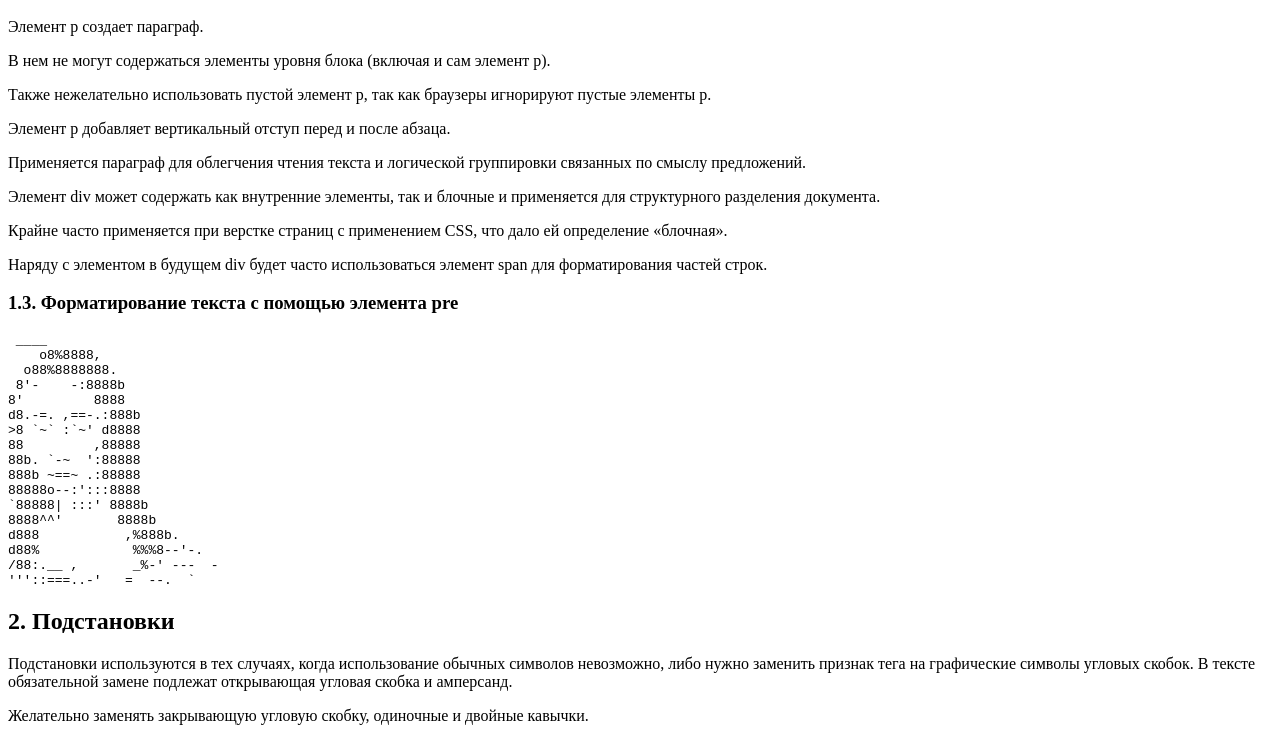
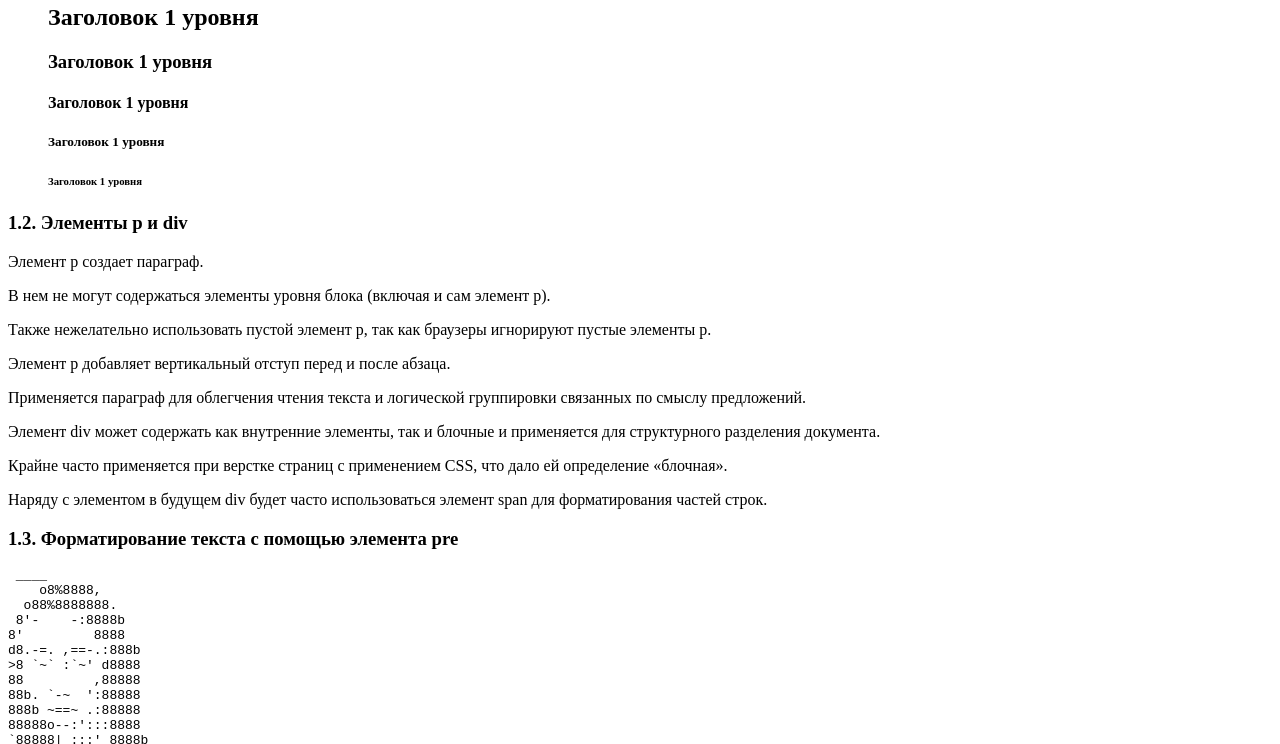
Before and after one commit to Severyuga/severyuga.github.io, a plain HTML site: page lab1/1_1labb.html in a window 1280 px wide. Shown: the part 356-1100 px from the top of the page. Drawn offline with Linux system fonts and the light colour scheme.

Commit message:
фикс 1l

```diff
--- a/lab1/1_1labb.html
+++ b/lab1/1_1labb.html
@@ -15,12 +15,15 @@
 Все заголовки имеют полужирное начертание и вертикальные отступы.
 Элемент blockquote создает блок с вертикальными и горизонтальными отступами. В этом элементе могут содержаться как строчные, так и блочные элементы.
 Примеры заголовков:
-<blockquote> Заголовок 1 уровня
-Заголовок 2 уровня
-Заголовок 3 уровня
-Заголовок 4 уровня
-Заголовок 5 уровня
-Заголовок 6 уровня></blockquote>
+<blockquote>
+<h1>Заголовок 1 уровня</h1>
+<h2>Заголовок 1 уровня</h2>
+<h3>Заголовок 1 уровня</h3>
+<h4>Заголовок 1 уровня</h4>
+<h5>Заголовок 1 уровня</h5>
+<h6>Заголовок 1 уровня</h6>
+
+</blockquote>
 <h3>1.2. Элементы p и div</h3>
 <p>Элемент p создает параграф.</p>
 <p>В нем не могут содержаться элементы уровня блока (включая и сам элемент p).</p>
```
